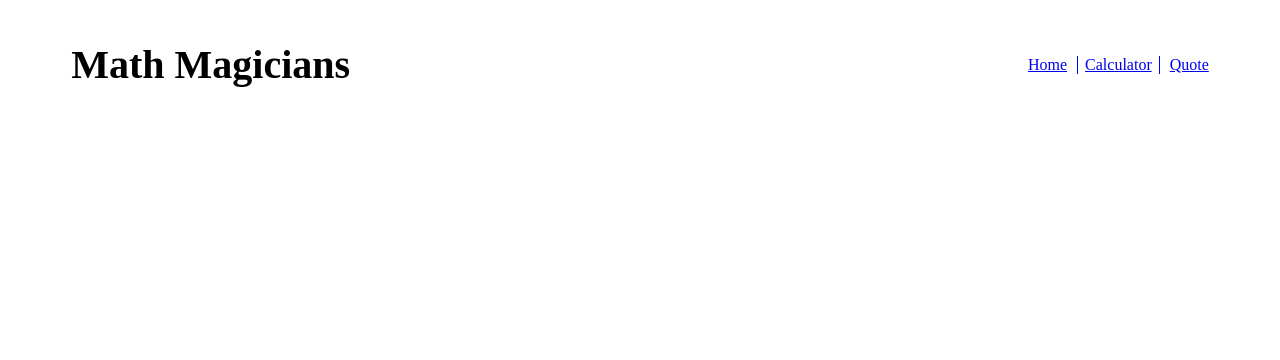
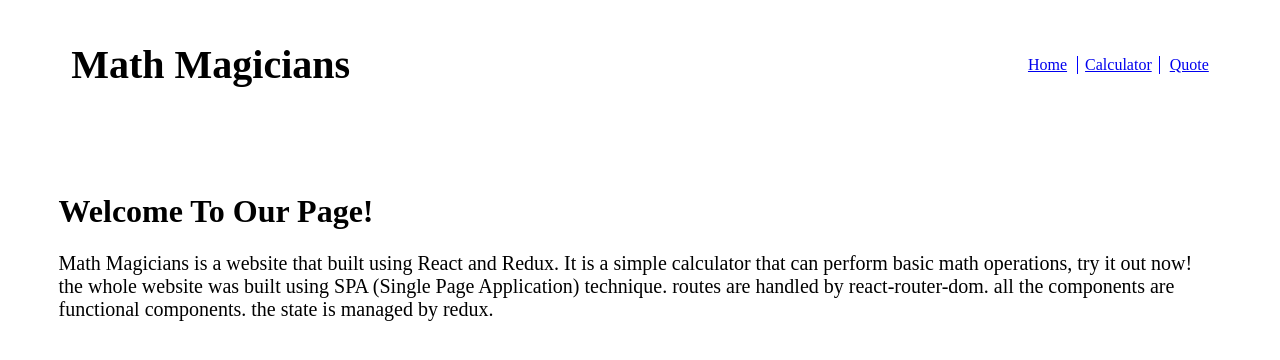
Before and after one commit to shakerAbuDrais/reactMath, a React (Create React App) app: page / in a window 1280 px wide. Shown: the top 360 px of the page. Built offline with nearby package versions, Linux system fonts and the light colour scheme.

Commit message:
Fix home page route

```diff
--- a/src/components/header.js
+++ b/src/components/header.js
@@ -11,7 +11,7 @@
       <h1 className="title"> Math Magicians </h1>
       <ul className="nav-ul">
         <li>
-          <Link to="/Home"> Home </Link>
+          <Link to="/"> Home </Link>
         </li>
         <li className="mid-li">
           <Link to="/Calculator"> Calculator </Link>
@@ -22,7 +22,7 @@
       </ul>
     </nav>
     <Routes>
-      <Route path="/Home" element={<Home />} />
+      <Route path="/" element={<Home />} />
       <Route path="/Calculator" element={<Calculator />} />
       <Route path="/Quote" element={<Quote />} />
     </Routes>
```
